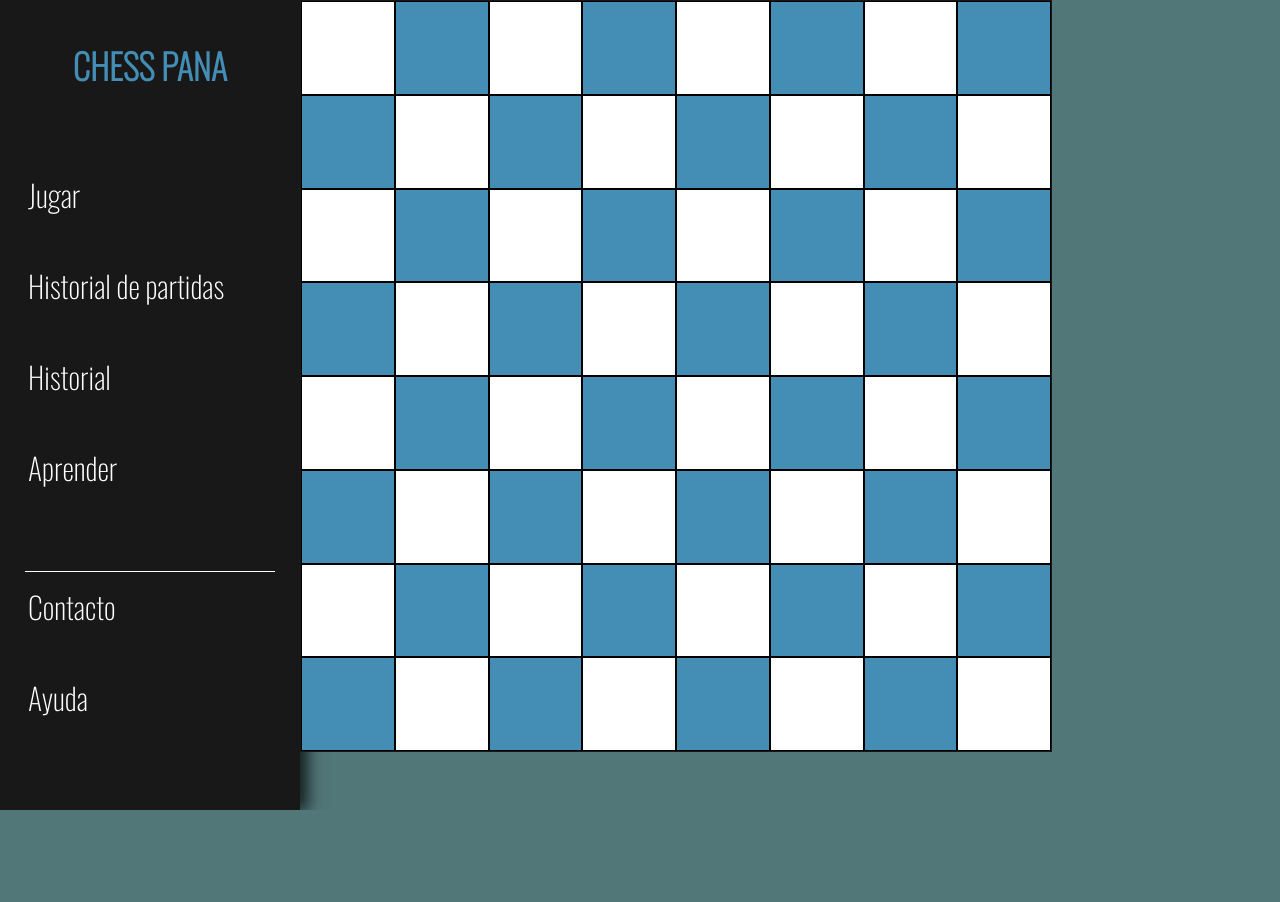
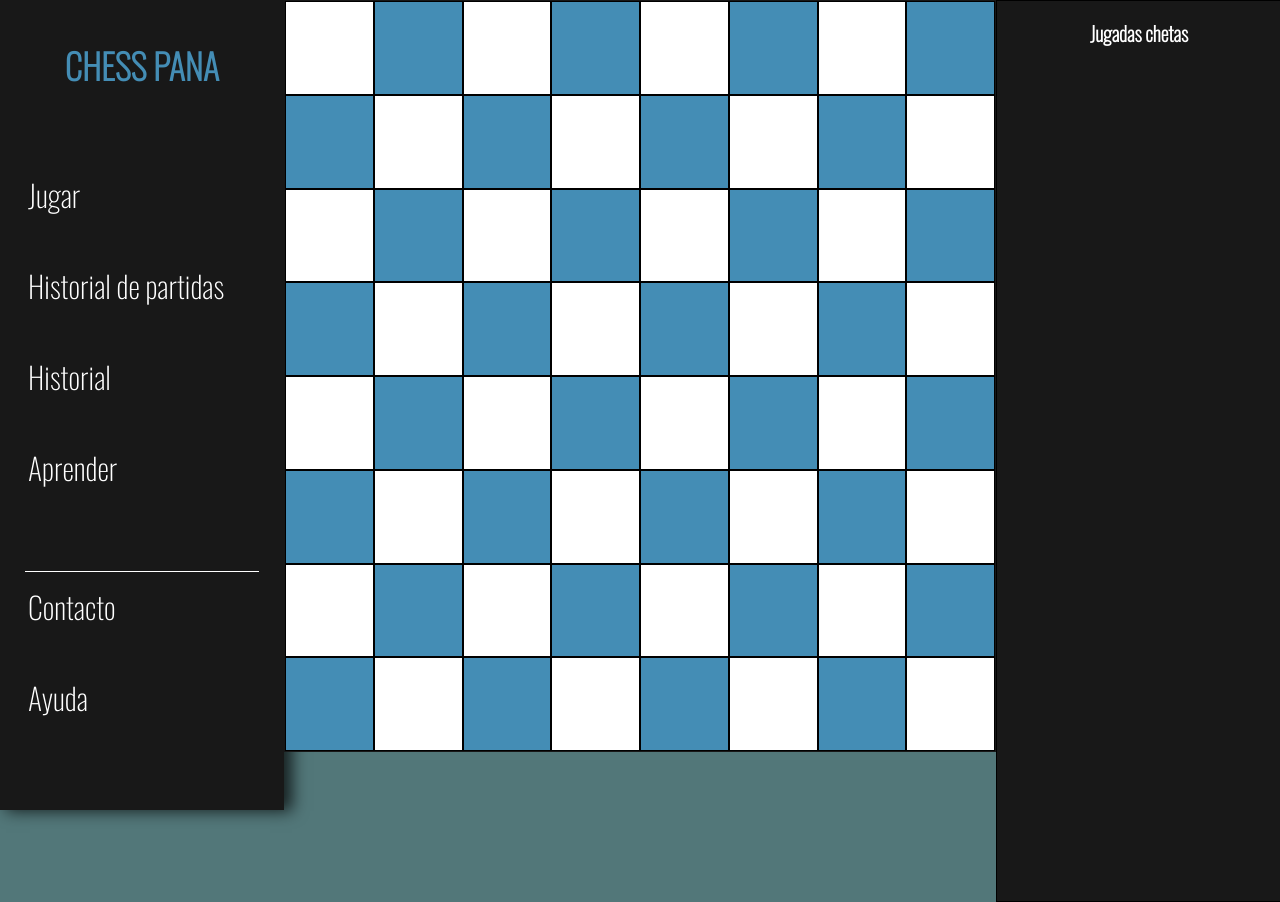
Before and after one commit to ivan-burgio/proyecto-chess, a website: page index.html in a window 1280 px wide. Before the commit the page ends 810 px from the top, so only its background shows below. Drawn offline with nearby package versions, Linux system fonts and the light colour scheme; files that its build step writes are made by us from their sources.

Commit message:
TO TOTO TOMAAAAAAAAA TODO CLEAANN CLEANN BLDOOOO

```diff
--- a/src/js/index.js
+++ b/src/js/index.js
@@ -1,6 +1,7 @@
 // Invocar el HTML
 
 tablero();
+Partidas();
 
 const Chess = document.querySelector('.chess');
 const Plays = document.querySelector('.plays');
@@ -114,3 +115,17 @@ function numeroLetra(y) {
         return Letras[y - 1];
     }
 };
+
+function Partidas() {
+    //Insertar DIV
+    const Historial = document.querySelector('.plays');
+    const Jugadas = document.createElement('DIV');
+    Jugadas.classList.add('party');
+    Historial.appendChild(Jugadas);
+
+    //Creo el titulo
+    const Titulo = document.createElement('H2');
+    Titulo.innerHTML = `Jugadas chetas`;
+    Jugadas.appendChild(Titulo);
+
+};
--- /dev/null
+++ b/src/scss/layout/_aside.scss
@@ -0,0 +1,20 @@
+@use 'base/variables' as v;
+
+.plays {
+    height: 100%;
+    width: 30rem;
+
+    .party {
+        border: 1px solid black;
+        background-color: v.$negro;
+        height: 90rem;
+        width: 100%;
+
+        h2 {
+            text-align: center;
+            font-size: 2rem;
+            color: white;
+        };
+    };
+
+}
--- a/src/scss/layout/_index.scss
+++ b/src/scss/layout/_index.scss
@@ -1,2 +1,3 @@
 @forward 'navegacion';
 @forward 'tablero';
+@forward 'aside';
```
Also changed, not shown: build/css/app.css, build/css/layout/aside.css (added), build/js/index.js, 2 other files.
